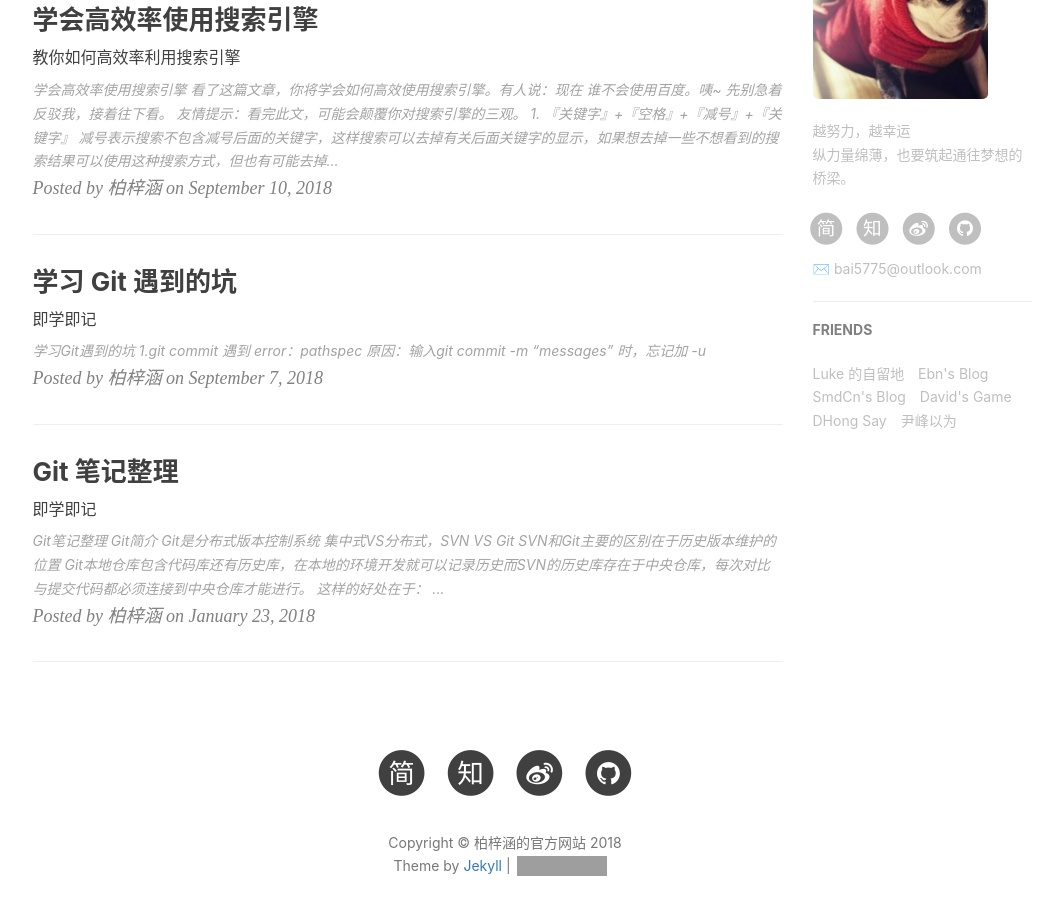
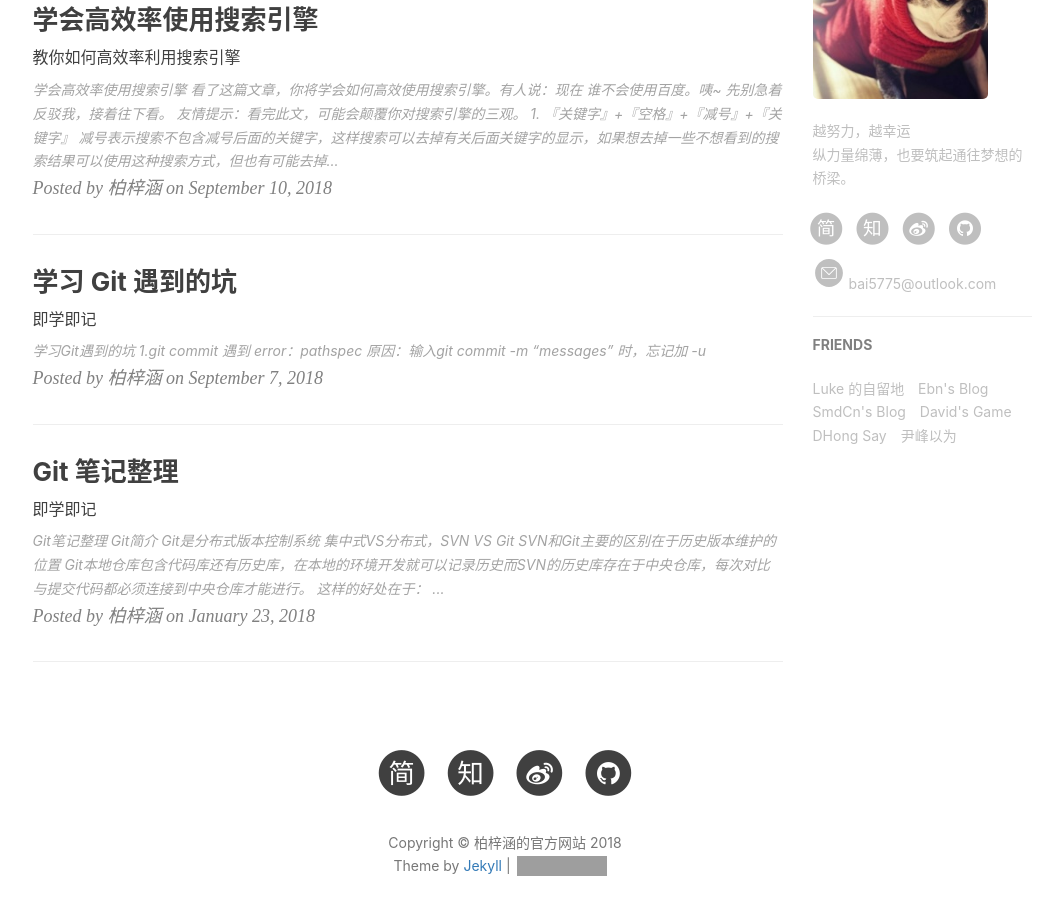
Before and after one commit to BerBai/blog-old, a Jekyll site: the page built from index.html, in a window 1280 px wide and 900 px high, scrolled down 702 px. Shown: the whole window, without its empty margins (135-1188 px from the left). Built offline with Jekyll 4.4.1, drawn with Linux system fonts in a browser that asks for light colours; nearby versions of some CDN libraries; the list of posts is cut into pages by our own code; comment, search, counter and statistics services are not loaded; grey boxes are pictures that could not be loaded.

Commit message:
add mail

```diff
--- a/_layouts/page.html
+++ b/_layouts/page.html
@@ -186,7 +186,15 @@ layout: default
 
                         </ul>
                         {% if site.email %}
-                            <p>✉️ {{site.email}}</p>
+                            <p>
+								<svg t="1537602289720" class="icon" style="" viewBox="0 0 1024 1024" version="1.1" xmlns="http://www.w3.org/2000/svg" p-id="2531" xmlns:xlink="http://www.w3.org/1999/xlink" width="32" height="32">
+									<defs><style type="text/css"></style></defs>
+									<path d="M312.904011 353.441774 512.434393 544.549324 709.355345 353.441774Z" p-id="2532" fill="#bfbfbf"></path>
+									<path d="M524.062222 572.043514c-2.716878 2.663666-6.195096 3.967358-9.67229 3.967358l0 0c-0.977257 0.10847-1.630127 1.086751-2.608407 1.086751-3.477194 0-6.955412-1.303692-9.617032-3.9121L290.734082 370.721323l0 284.623409c0 8.368598 6.845918 15.214517 15.214517 15.214517l412.209226 0c8.367575 0 15.159258-6.845918 15.159258-15.214517L733.317083 368.873232 524.062222 572.043514z" p-id="2533" fill="#bfbfbf"></path>
+									<path d="M511.999488 66.861804c-245.826801 0-445.138196 199.203948-445.138196 445.138196 0 245.826801 199.311395 445.138196 445.138196 445.138196 245.880013 0 445.138196-199.311395 445.138196-445.138196C957.137685 266.065751 757.879502 66.861804 511.999488 66.861804zM761.139755 655.343709c0 23.691585-19.290345 43.036165-42.980907 43.036165L305.948599 698.379874c-23.691585 0-43.036165-19.343557-43.036165-43.036165L262.912433 368.547821c0-23.690562 19.343557-42.926672 43.036165-42.926672l412.209226 0c23.690562 0 42.980907 19.23611 42.980907 42.926672L761.138732 655.343709z" p-id="2534" fill="#bfbfbf"></path>
+								</svg>
+								{{site.email}}
+							</p>
                         {% endif %}
                     </div>
                 </section>
```
